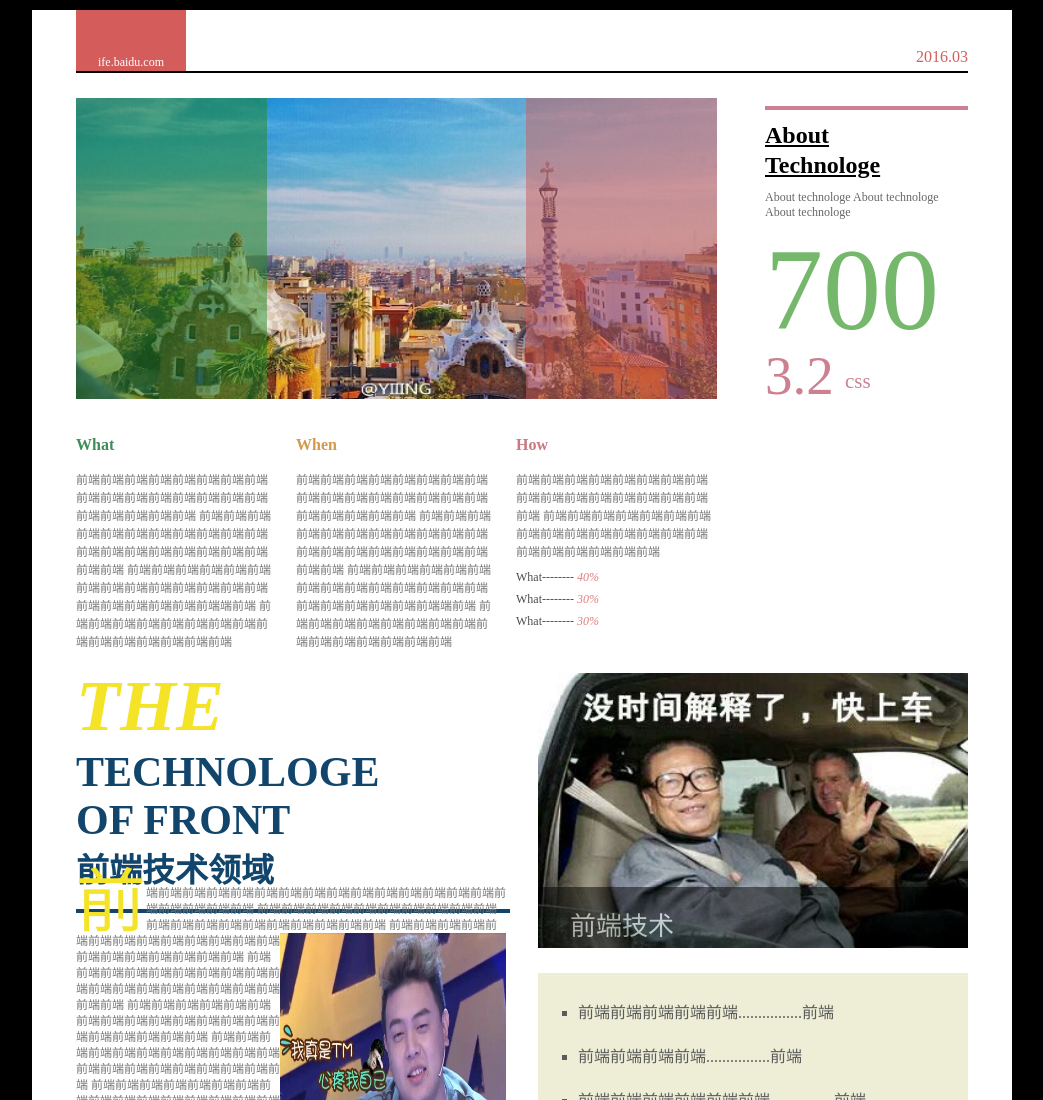
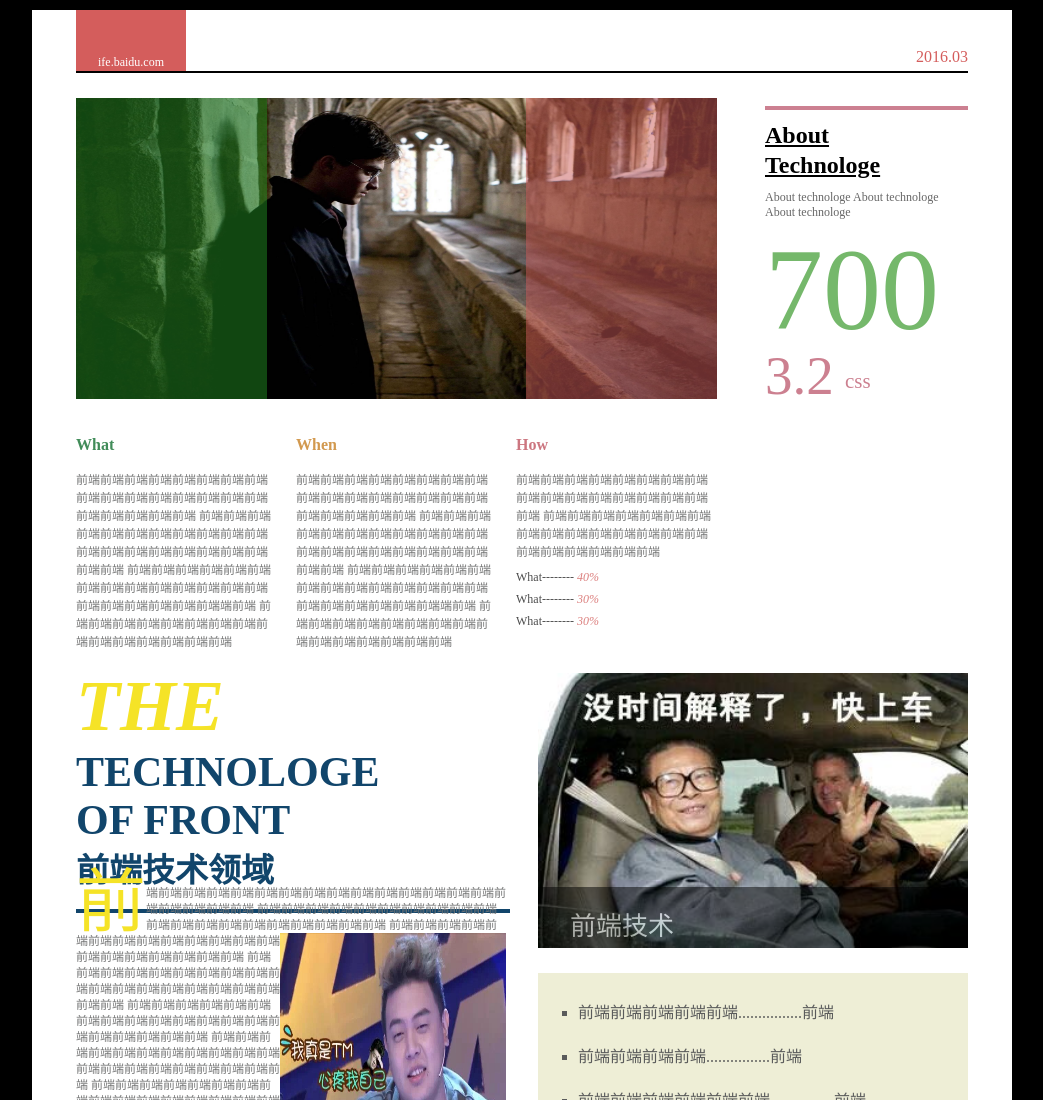
Before and after one commit to Emma2333/paper, a plain HTML site: page index.html in a window 1280 px wide. Shown: the top 1100 px of the page, without its empty margins (118-1161 px from the left). Drawn offline with Linux system fonts and the light colour scheme.

Commit message:
modify first pic to harry poter

```diff
--- a/index.html
+++ b/index.html
@@ -20,7 +20,7 @@
     <div id="main">
         <div id="part1">
             <div id="p1-left">
-                <img src="img/img_one.jpg">
+                <img src="img/Harry_Poter.jpg">
                 <div id="img-l"></div>
                 <div id="img-r"></div>
             </div>
```
